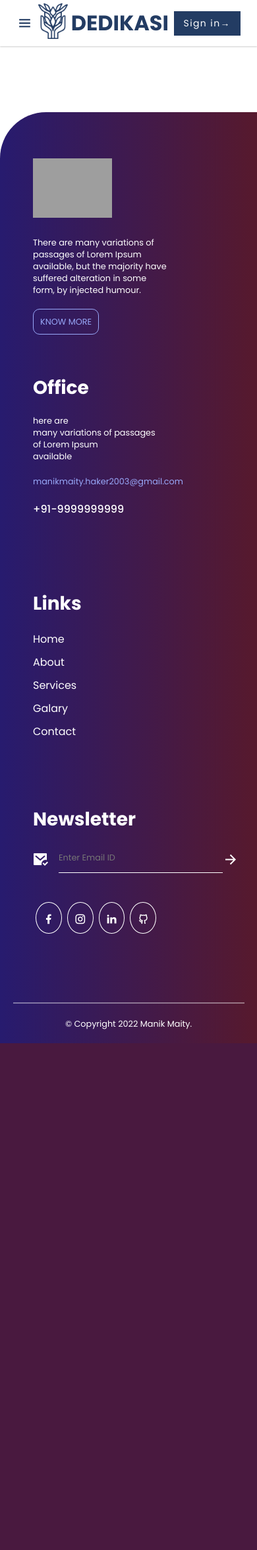
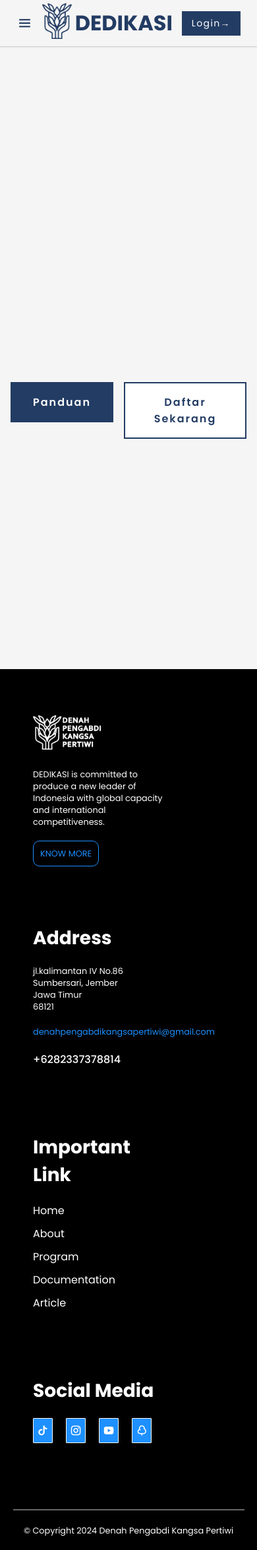
Before and after one commit to muhammadcakrawirajaya/dedikasi, a PHP site: page /dedikasi/ in a window 390 px wide. Shown: the whole page at 66% size. Before the commit the page ends 1581 px from the top, so only its background shows below. Run offline with PHP 8.4, Linux system fonts and the light colour scheme; data that the repository does not hold is empty; some libraries are stand-ins or nearby versions; grey boxes are pictures that could not be loaded.

Commit message:
hero section database connect

```diff
--- a/css/styles.css
+++ b/css/styles.css
@@ -16,6 +16,7 @@
 }
 body{
     min-height: 100vh;
+    background-color: whitesmoke;
 }
 
 /* -------------------- START OF HEADER -------------------- */
@@ -26,7 +27,7 @@ nav{
     width: 100%;
     height: 100%;
     height: 70px;
-    background: var(--white-color);
+    background: whitesmoke;
     box-shadow: 0 1px 2px rgba(0, 0, 0, 0.2);
     z-index: 99;
 }
@@ -104,7 +105,7 @@ nav .navbar .links li .sub-menu{
     top: 70px;
     left: 0;
     line-height: 40px;
-    background: var(--white-color);
+    background: whitesmoke;
     box-shadow: 0 1px 2px rgba(0, 0, 0, 0.2);
     border-radius: 0 0 4px 4px;
     display: none;
@@ -188,8 +189,105 @@ nav .navbar .links li:hover .js-sub-menu{
 }
 /* -------------------- END OF HEADER -------------------- */
 
+/* -------------------- START OF HERO -------------------- */
+.hero{
+    background-color: whitesmoke;
+}
+.hero-container{
+    min-height: 100vh;
+    max-width: 1200px;
+    margin: auto;
+    padding: 1rem;
+    display: grid;
+    grid-template-columns: repeat(2, 1fr);
+    gap: 4rem;
+}
+.hero .hero-container .content{
+    display: flex;
+    flex-direction: column;
+    justify-content: center;
+}
+.hero .date {
+    letter-spacing: 2px;
+    color: var(--fifth-color);
+    font-weight: 600;
+    margin-bottom: 0.5rem;
+}
+.hero .title{
+    font-size: 2.5rem;
+    font-weight: bold;
+    line-height: 3rem;
+    color: var(--secondary-color);
+}
+.hero .subtitle{
+    font-size: 2.5rem;
+    font-weight: 300;
+    line-height: 3rem;
+    color: var(--black-color);
+    margin-bottom: 1rem;
+}
+.hero .description{
+    line-height: 1.5rem;
+    color: var(--black-color);
+    margin-bottom: 2rem;
+}
+.hero .action__btns{
+    display: flex;
+    gap: 1rem;
+}
+.hero .action__btns button{
+    font-size: 1rem;
+    font-weight: 600;
+    letter-spacing: 2px;
+    padding: 1rem 2rem;
+    outline: none;
+    transition: 0.3s;
+    cursor: pointer;
+}
+.hero .hire__me{
+    background-color: var(--secondary-color);
+    border: 2px solid var(--secondary-color);
+    color: var(--white-color);
+}
+.hero .hire__me:hover{
+    color: var(--white-color);
+    background-color: var(--fifth-color);
+    border: 2px solid var(--fifth-color);
+}
+
+.hero .portfolio{
+    border: 2px solid var(--secondary-color);
+    color: var(--secondary-color);
+    background-color: var(--white-color);
+}
+
+.hero .portfolio:hover{
+    background-color: var(--fifth-color);
+    color: var(--white-color);
+    border: 2px solid var(--fifth-color);
+}
+
+.hero .image{
+    display: grid;
+    place-items: center;
+}
+.hero .image iframe,
+.hero .image object,
+.hero .image embed {
+    top: 0;
+    left: 0;
+    width: 480px;
+    height: 270px;
+}
+
+.hero .image img{
+    width: min(25rem, 90%);
+    border-radius: 100%;
+}
+/* -------------------- END OF HERO -------------------- */
+
 /* -------------------- RESPONSIVE MEDIA -------------------- */
-@media (max-width:920px) {
+@media (max-width:960px) {
     /* -------------------- START OF HEADER -------------------- */
     nav .navbar{
         max-width: 100%;
@@ -364,6 +462,20 @@ nav .navbar .links li:hover .js-sub-menu{
         transform: rotate(90deg);
     }
     /* -------------------- END OF HEADER -------------------- */
+
+    /* -------------------- START OF HERO -------------------- */
+    .hero-container {
+        padding: 10rem 1rem 5rem 1rem;
+        text-align: center;
+        grid-template-columns: repeat(1, 1fr);
+    }
+    .image{
+        grid-area: 1/1/2/2;
+    }
+    .action__btns{
+        margin: auto;
+    }
+    /* -------------------- END OF HERO -------------------- */
 }
 
 @media (max-width:660px){
@@ -371,7 +483,6 @@ nav .navbar .links li:hover .js-sub-menu{
     .main{
         gap:10px;
         margin: 0;
-
     }
     .icons{
         display: flex;
@@ -395,16 +506,16 @@ nav .navbar .links li:hover .js-sub-menu{
 /*-------------------- START OF FOOTER -------------------- */
 footer{
     color: #fff;
-    background-image: linear-gradient(90deg, rgba(39,27,111,1) 0%, rgba(87,25,45,1) 100%);
+    /* background-image: linear-gradient(90deg, rgba(39,27,111,1) 0%, rgba(87,25,45,1) 100%); */
+    background-color: #000;
     position: relative;
     width: 100%;
     height: 100%;
     bottom:0;
-    border-top-left-radius: 70px;
     font-size: 0.8rem;
 }
-footer .manik{
-    width: 120px;
+footer .footer-logo{
+    width: 50%;
 }
 footer .main{
     margin: 50px;
@@ -428,11 +539,11 @@ footer .office-des{
 }
 footer .office a{
     text-decoration: none;
-    color: #98A8F8;
-
+    color: var(--primary-color);
+    transition: all .6s ease;
 }
 footer .office a:hover{
-    color: #fff;
+    color: var(--secondary-color);
 }
 footer .num{
     font-size: 1rem;
@@ -453,7 +564,7 @@ footer .link-des a{
 }
 
 footer .link-des a:hover{
-    color: #FB2576;
+    color: var(--primary-color);
     transition: linear 0.3s;
 }
 footer .btn-know{
@@ -463,60 +574,47 @@ footer .btn-know{
     position: relative;
     top: 30px;
     background-color: transparent;
-    border: 1px solid #98A8F8;
-    color: #98A8F8;
+    border: 1px solid var(--primary-color);
+    color: var(--primary-color);
     text-transform: uppercase;
     border-radius:10px;
 }
 footer .btn-know:hover{
     color: white;
-    background-color: #98A8F8;
+    background-color: var(--secondary-color);
     transition: linear 0.3s;
-}
-footer .subcribe{
-    display: flex;
-}
-footer input[type=mail]{
-    border: none;
-    padding-bottom: 5px;
-    border-bottom: 1px solid #fff;
-    background-color: transparent;
-    font-size: 0.8rem;
-}
-footer .sub-icon{
-    margin: 7px;
-    margin-right: 15px;
-    margin-left: 0;
-    font-size: 1.5rem;
-}
-footer .ri-arrow-right-line{
-    margin-left: 0;
-
 }
 footer .icons a{
     text-decoration: none;
     color: #fff;
     border: 1px solid #fff;
     justify-content: center;
-    padding: 10px;
-    border-radius: 50%;
+    padding: 5px;
+    border-radius: 1px;
     align-items: center;
     font-size: 1.1rem;
-    margin: 2%;
+    /* margin: 10%; */
+    transition: all .6s ease;
+    background-color: var(--primary-color);
 }
 footer .social-icon{
     position: relative;
-    top:2px;
 }
 footer .icons a:hover{
     color: #fff;
-    background-color: #FB2576;
-    border-color: #FB2576;
+    background-color: var(--secondary-color);
+    border-color: var(--secondary-color);
+    transition: all .6s ease;
 }
 footer .newsletter-des{
     display: flex;
     flex-direction: column;
-    gap: 40px;
+    width: 180px;
+    /* background-color: #2b4ca7; */
+}
+footer .icons {
+    display: flex;
+    justify-content: space-between;
 }
 
 footer .copyright{
--- a/index.php
+++ b/index.php
@@ -3,5 +3,9 @@ include 'partials/header.php';
 ?>
 
 <?php
-include './partials/footer.php';
+include 'section/hero.php';
 ?>
+
+<?php
+include 'partials/footer.php';
+?>
--- a/partials/footer.php
+++ b/partials/footer.php
@@ -2,60 +2,54 @@
         <div class="main">
             <div class="logo row">
                 <div class="footer-header">
-                    <img src="https://i.postimg.cc/tgk8X2w7/manik-low-resolution-logo-white-on-transparent-background.png" class="manik" alt="">
+                    <img src="<?= ROOT_URL ?>assets/icon/original_logo.png" class="footer-logo" alt="tunas_putih">
                 </div>
                 <div class="logo-des">
-                    <p>There are many variations of passages of Lorem Ipsum available, but the majority have suffered alteration
-                        in some form, by injected humour.</p>
+                    <p>DEDIKASI is committed to produce a new leader of Indonesia with global capacity and international competitiveness.</p>
                         <a href="#" class="btn-know">Know More</a>
                     </div>
                 </div>
                 <div class="office row">
                     <div class="footer-header">
-                        <h3>Office</h3>
+                        <h3>Address</h3>
                     </div>
                     <div class="office-des">
-                        <p>here are <br> many variations of passages<br>of Lorem Ipsum<br>available</p>
-                        <a href="#">manikmaity.haker2003@gmail.com</a>
-                        <p class = "num">+91-9999999999</p>
+                        <p>jl.kalimantan IV No.86 <br> Sumbersari, Jember<br>Jawa Timur<br>68121</p>
+                        <a href="https://mail.google.com/mail/?view=cm&fs=1&to=denahpengabdikangsapertiwi@gmail.com" target="blank">denahpengabdikangsapertiwi@gmail.com</a>
+                        <p class = "num">+6282337378814</p>
                     </div>
                 </div>
                 <div class="link row">
                     <div class="footer-header">
-                        <h3>Links</h3>
+                        <h3>Important Link</h3>
                     </div>
                     <div class="link-des">
                         <a href="#" class="footer-links">Home</a>
                         <a href="#" class="footer-links">About</a>
-                        <a href="#" class="footer-links">Services</a>
-                        <a href="#" class="footer-links">Galary</a>
-                        <a href="#" class="footer-links">Contact</a>
+                        <a href="#" class="footer-links">Program</a>
+                        <a href="#" class="footer-links">Documentation</a>
+                        <a href="#" class="footer-links">Article</a>
                     </div>
                 </div>
                 <div class="newsletter row">
                     <div class="footer-header">
-                        <h3>Newsletter</h3>
+                        <h3>Social Media</h3>
                     </div>
                     <div class="newsletter-des">
-                        <div class="subcribe"><i class="sub-icon ri-mail-check-fill"></i>
-                        <input type="mail" placeholder = "Enter Email ID" required>
-                        <i class="sub-icon ri-arrow-right-line"></i>
-                    </div>
                         <div class="icons">
-                        <a href="#"><i class="social-icon ri-facebook-fill"></i></a>
+                            <a href="#"><i class="social-icon ri-tiktok-fill"></i></a>
                             <a href="#"><i class="social-icon ri-instagram-line"></i></a>
-                        <a href="#"><i class="social-icon ri-linkedin-fill"></i></a>
-                        <a href="#"><i class="social-icon ri-github-line"></i></a>
+                            <a href="#"><i class="social-icon ri-youtube-fill"></i></a>
+                            <a href="#"><i class="social-icon ri-tree-line"></i></a>
                         </div>
                     </div>
                 </div>
             </div>
             <div class="copyright">
                 <hr>
-            <p>© Copyright 2022 Manik Maity.</p>
+                <p>© Copyright 2024 Denah Pengabdi Kangsa Pertiwi</p>
             </div>
         </footer>
-
         <script src="<?= ROOT_URL ?>js/main.js"></script>
     </body>
 </html>
--- a/partials/header.php
+++ b/partials/header.php
@@ -66,7 +66,7 @@ require 'config/database.php';
             </ul>
         </div>
         <div class="button">
-            <a href="#">Sign in→</a>
+            <a href="#">Login→</a>
         </div>
     </div>
 </nav>
--- /dev/null
+++ b/section/hero.php
@@ -0,0 +1,45 @@
+<?php
+    // Menghubungkan ke file koneksi
+    // Query untuk mengambil teks dari database
+    $query = "SELECT * FROM hero WHERE id=1";
+    $result = mysqli_query($connection, $query);
+
+    // Periksa apakah query berhasil dieksekusi
+    if (!$result) {
+        die("Query gagal: " . mysqli_error($connection));
+    }
+
+    // Lakukan iterasi pada hasil query dan tampilkan di dalam elemen h1
+    $row = mysqli_fetch_assoc($result);
+    $date = $row['date'];
+    $title = $row['title'];
+    $subtitle = $row['subtitle'];
+    $descripton = $row['description'];
+    $guide_link = $row['link_panduan'];
+    $sign_link = $row['link_daftar'];
+    $video_url = $row['link_video'];
+
+    // Bebaskan hasil query
+    mysqli_free_result($result);
+
+    // Tutup koneksi
+    mysqli_close($connection);
+    ?>
+
+<section class="hero">
+      <div class="hero-container">
+        <div class="content">
+          <p class="date"><?php echo $date;?></p>
+          <h1 class="title"><?php echo $title;?></h1>
+          <h2 class="subtitle"><?php echo $subtitle;?></h2>
+          <p class="description"><?php echo $descripton;?></p>
+          <div class="action__btns">
+            <a href="<?php echo $guide_link;?>" target="blank"><button class="hire__me">Panduan</button></a>
+            <a href="<?php echo $sign_link;?>" target="blank"><button class="portfolio">Daftar Sekarang</button></a>
+          </div>
+        </div>
+        <div class="image">
+        <?php echo $video_url;?>
+        </div>
+      </div>
+    </section>
```
Also changed, not shown: assets/icon/original_logo.png (added), assets/image/profile.jpg (added), 2 other files. Lines whose indentation alone changed are shown as unchanged.
